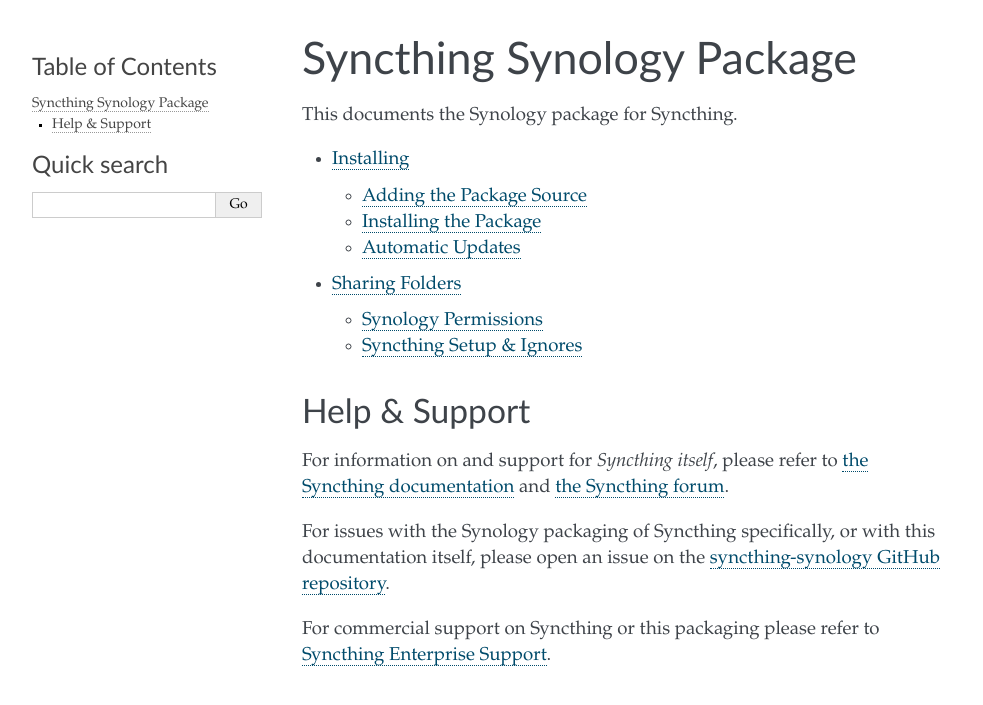
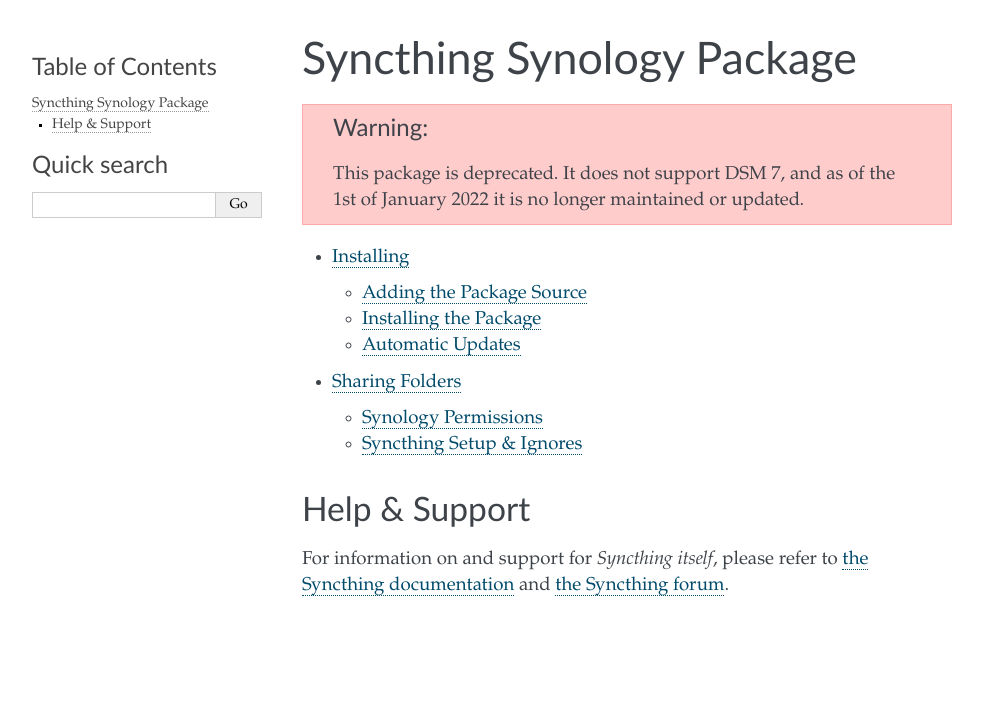
Before and after one commit to kastelo/syncthing-synology, a Sphinx documentation site: the page built from docs/index.rst, in a window 1280 px wide. Shown: the top 705 px of the page, without its empty margins (138-1121 px from the left). Built offline with Sphinx 7.4.7, drawn with Linux system fonts in a browser that asks for light colours.

Commit message:
Deprecation warning

```diff
--- a/docs/index.rst
+++ b/docs/index.rst
@@ -1,7 +1,10 @@
 Syncthing Synology Package
 ==========================
 
-This documents the Synology package for Syncthing.
+.. warning::
+
+    This package is deprecated. It does not support DSM 7, and as of the 1st
+    of January 2022 it is no longer maintained or updated.
 
 .. toctree::
     :maxdepth: 3
@@ -15,10 +18,3 @@
 For information on and support for *Syncthing itself*, please refer to `the
 Syncthing documentation <https://docs.syncthing.net/>`_ and `the Syncthing
 forum <https://forum.syncthing.net>`_.
-
-For issues with the Synology packaging of Syncthing specifically, or with
-this documentation itself, please open an issue on the `syncthing-synology
-GitHub repository <https://github.com/kastelo/syncthing-synology>`_.
-
-For commercial support on Syncthing or this packaging please refer to
-`Syncthing Enterprise Support <https://www.kastelo.net/stes/>`_.
--- a/docs/installing.rst
+++ b/docs/installing.rst
@@ -1,3 +1,8 @@
+.. warning::
+
+    This package is deprecated. It does not support DSM 7, and as of the 1st
+    of January 2022 it is no longer maintained or updated.
+
 Installing
 ==========
 
--- a/docs/sharing.rst
+++ b/docs/sharing.rst
@@ -1,3 +1,8 @@
+.. warning::
+
+    This package is deprecated. It does not support DSM 7, and as of the 1st
+    of January 2022 it is no longer maintained or updated.
+
 Sharing Folders
 ===============
 
```
Also changed, not shown: README.md (+9 -2 lines).
